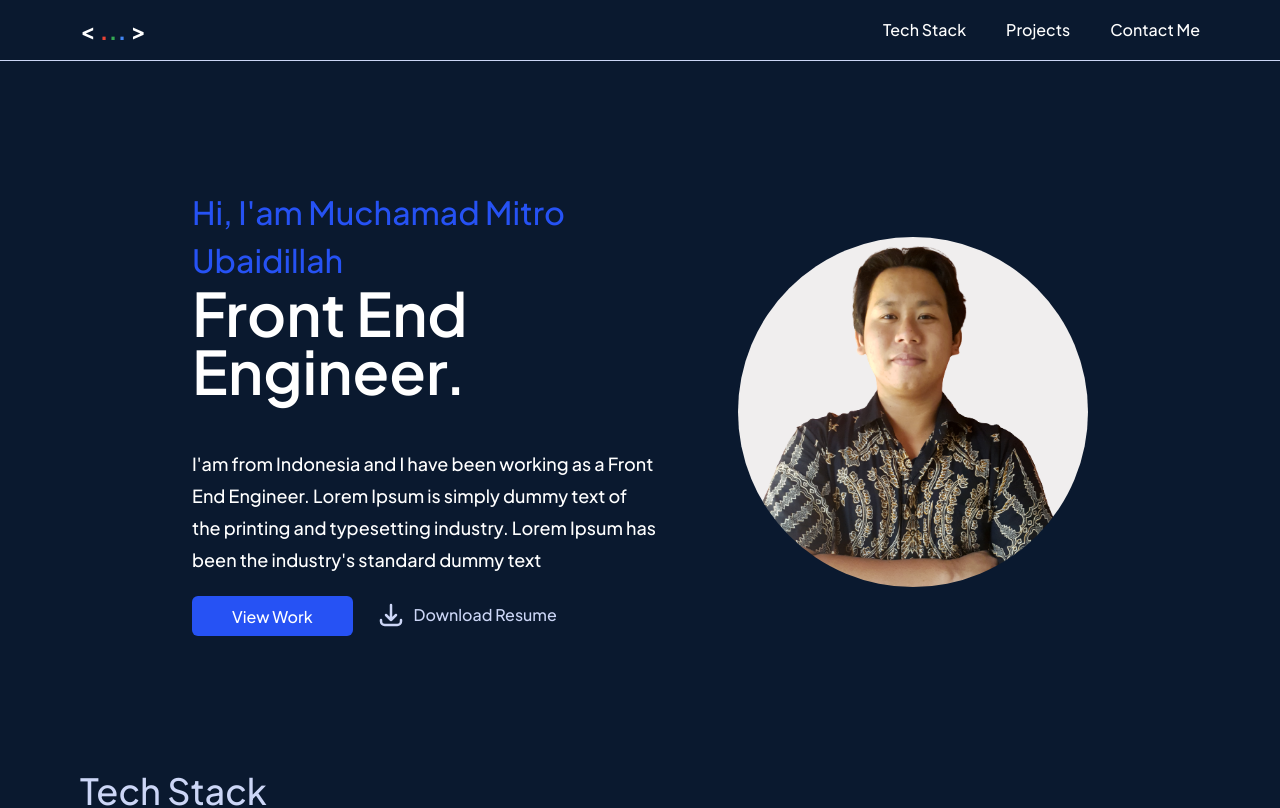
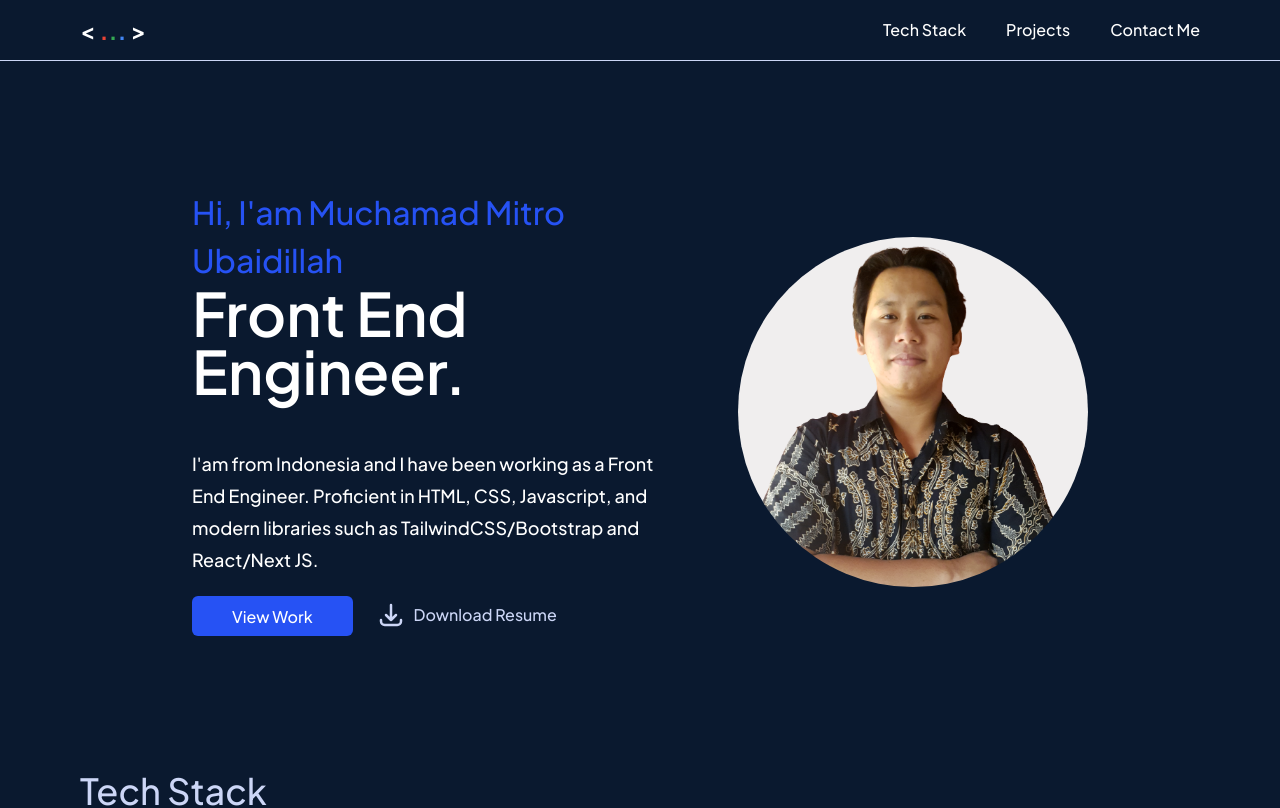
Before and after one commit to mitro-ubaidillah/profile_v1-2, a React (Vite) app: page / in a window 1280 px wide. Shown: the top 808 px of the page. Built offline with nearby package versions, Linux system fonts and the light colour scheme.

Commit message:
change lorem ipsum in hero

```diff
--- a/src/Components/Hero.jsx
+++ b/src/Components/Hero.jsx
@@ -42,7 +42,7 @@ const Hero = () => {
                     lineHeight={'8'}
                 >
                     I'am from Indonesia and I have been working as a Front End Engineer.
-                    Lorem Ipsum is simply dummy text of the printing and typesetting industry. Lorem Ipsum has been the industry's standard dummy text
+                    Proficient in HTML, CSS, Javascript, and modern libraries such as TailwindCSS/Bootstrap and React/Next JS.
                 </Text>
                 <ButtonGroup
                     mt={'5'}
```
